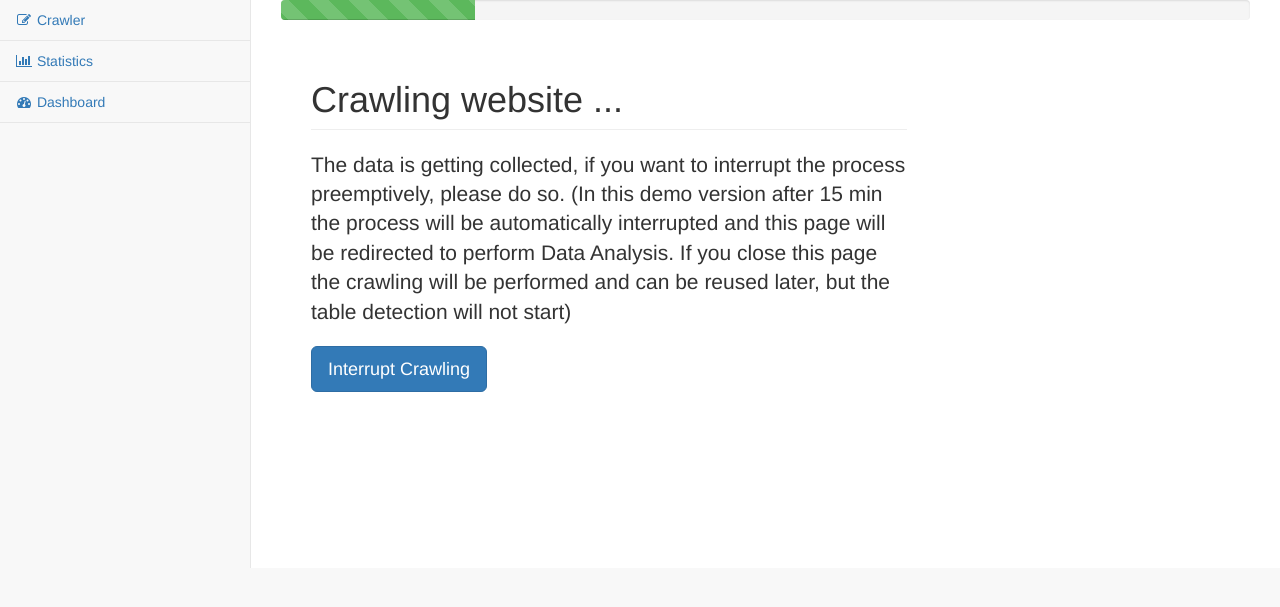
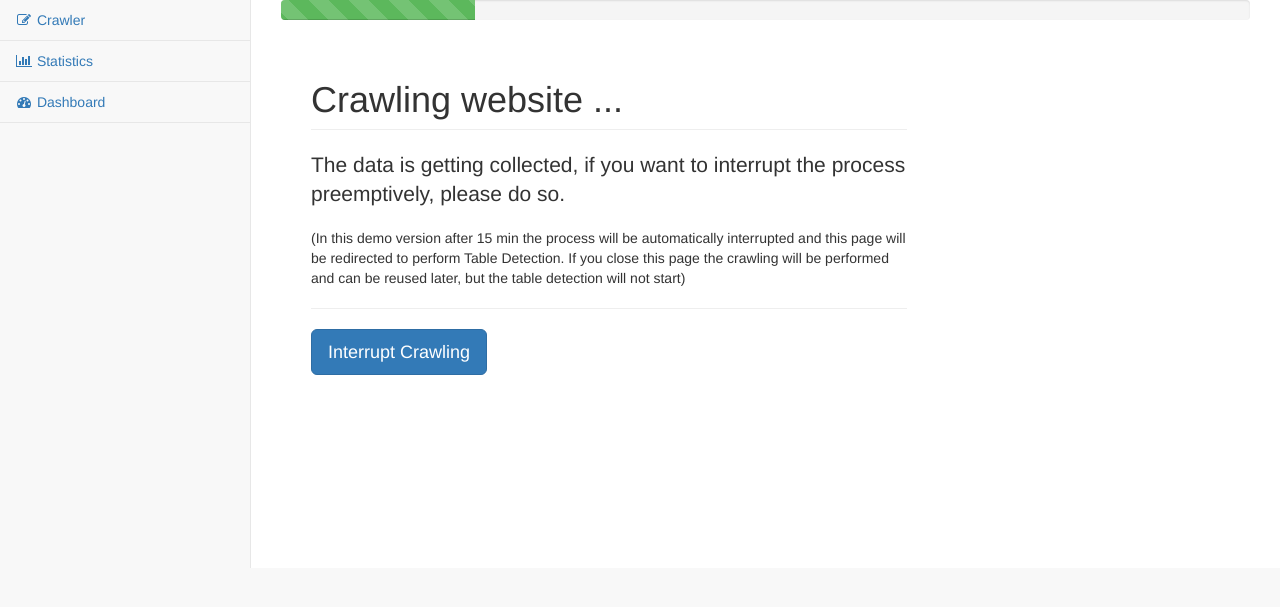
Before and after one commit to eXascaleInfolab/2018-Internship-TableDetection, a Flask app: template templates/crawling.html in a window 1280 px wide. Shown: the part 51-658 px from the top of the page. Run offline with Flask 2, Linux system fonts and the light colour scheme; the visitor is signed in with stand-in values (Sample User, id 1); the template is opened without the code that fills it: most values are stand-ins (such as "Sample title", 1, 10 or a date in 2020); some libraries are stand-ins or nearby versions.

Commit message:
Improve text after discussion

```diff
--- a/bar.py
+++ b/bar.py
@@ -7,7 +7,7 @@ import json
 from functools import wraps
 from urllib.parse import urlparse
 
-from flask import Flask, render_template, flash, redirect, url_for, session, request, logging
+from flask import Flask, render_template, flash, redirect, url_for, session, request, logging, Response
 from flask_mysqldb import MySQL
 from wtforms import Form, StringField, TextAreaField, PasswordField, validators
 from passlib.hash import sha256_crypt
@@ -80,8 +80,7 @@ def crawling():
     # STEP 1: Prepare WGET command
     url = session.get('url', None)
 
-    command = shlex.split("timeout %d wget -r -A pdf %s" % (MAX_CRAWLING_DURATION, url,)) #FIXME timeout remove
-    #command = shlex.split("wget -r -A pdf %s" % (url,))
+    command = shlex.split("timeout %d wget -r -A pdf %s" % (MAX_CRAWLING_DURATION, url,))
 
     #TODO use celery
     #TODO give feedback how wget is doing
@@ -429,5 +428,5 @@ def dashboard():
 
 if __name__ == '__main__':
     app.secret_key='Aj"$7PE#>3AC6W]`STXYLz*[G\gQWA'
-    #app.run(debug=True)
+    # app.run(debug=True)
     app.run(host='0.0.0.0')
--- a/templates/crawling.html
+++ b/templates/crawling.html
@@ -18,10 +18,11 @@
       {% endif %}
 
       {% if session.logged_in != NULL %}
-      <p class="lead">The data is getting collected, if you want to interrupt the process preemptively, please do so.
-                        (In this demo version after 15 min the process will be automatically interrupted and this page will be redirected
-                        to perform Data Analysis. If you close this page the crawling will be performed and can be
-                        reused later, but the table detection will not start)</p>
+      <p class="lead">The data is getting collected, if you want to interrupt the process preemptively, please do so. </p>
+      <div>(In this demo version after 15 min the process will be automatically interrupted and this page will be redirected
+          to perform Table Detection. If you close this page the crawling will be performed and can be
+          reused later, but the table detection will not start) </div>
+      <hr>
       <a href="/crawling/end" class="btn btn-primary btn-lg">Interrupt Crawling</a>
       {% endif %}
   </div>
--- a/templates/home.html
+++ b/templates/home.html
@@ -32,7 +32,7 @@
             <div class="panel-body">
                 <ol>
                     <li>Chose which domain to crawl. If you enter a specific url the crawler will start to crawl from there.</li>
-                    <li>After finishing fetching the pdf or being interrupted this tool will analyse the pdf</li>
+                    <li>After finishing fetching the pdf or being interrupted this tool will perform table detection on the pdf.</li>
                     <li>Finally you will be able to see the collected data on the Stats page.</li>
                 </ol>
 
--- a/templates/statistics.html
+++ b/templates/statistics.html
@@ -59,7 +59,7 @@
                         </div>
                         <div class="col-xs-9 text-right">
                             <div class="huge">{{n_errors}}</div>
-                            <div>PDF processing errors</div>
+                            <div>PDF files with processing errors</div>
                         </div>
                     </div>
                 </div>
--- a/templates/table_detection.html
+++ b/templates/table_detection.html
@@ -14,7 +14,8 @@
   <h1 class="page-header"> Data analysis. </h1>
     {% if session.logged_in != NULL %}
     <p class="lead">The tool is now performing table detection on the crawled PDF.</p>
-    <p class="lead">In this demo version only 10 files will be analysed, expect between 10 and 100 minutes processing time.</p>
+    <p class="lead">In this demo version only 10 files will be analysed, expect between 10 and 100 minutes processing time. </p>
+    <p class="lead">If you want you can now close this page and come back later to see the results in the Statistics tab. </p>
     {% endif %}
 </div>
 
```
